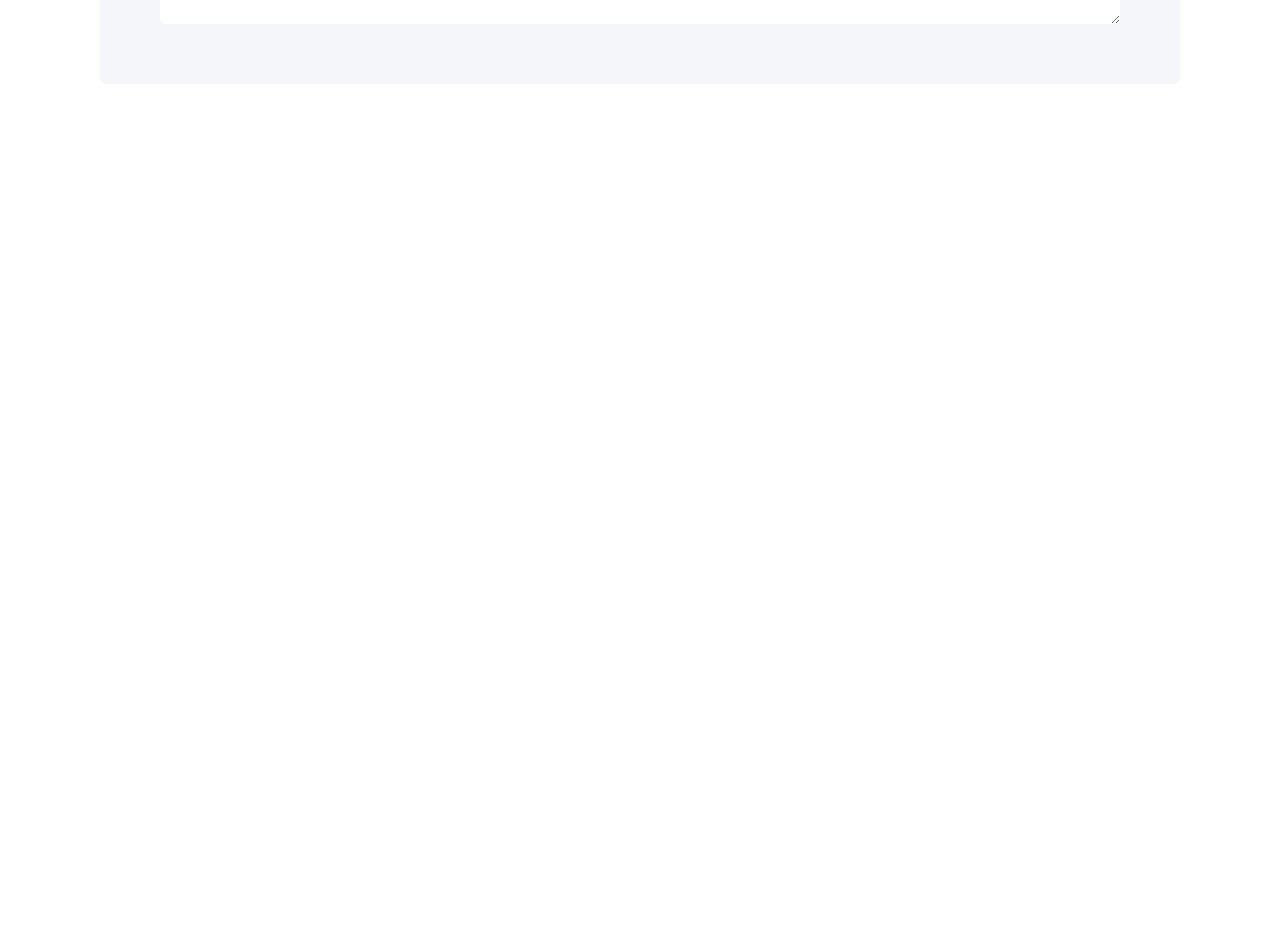
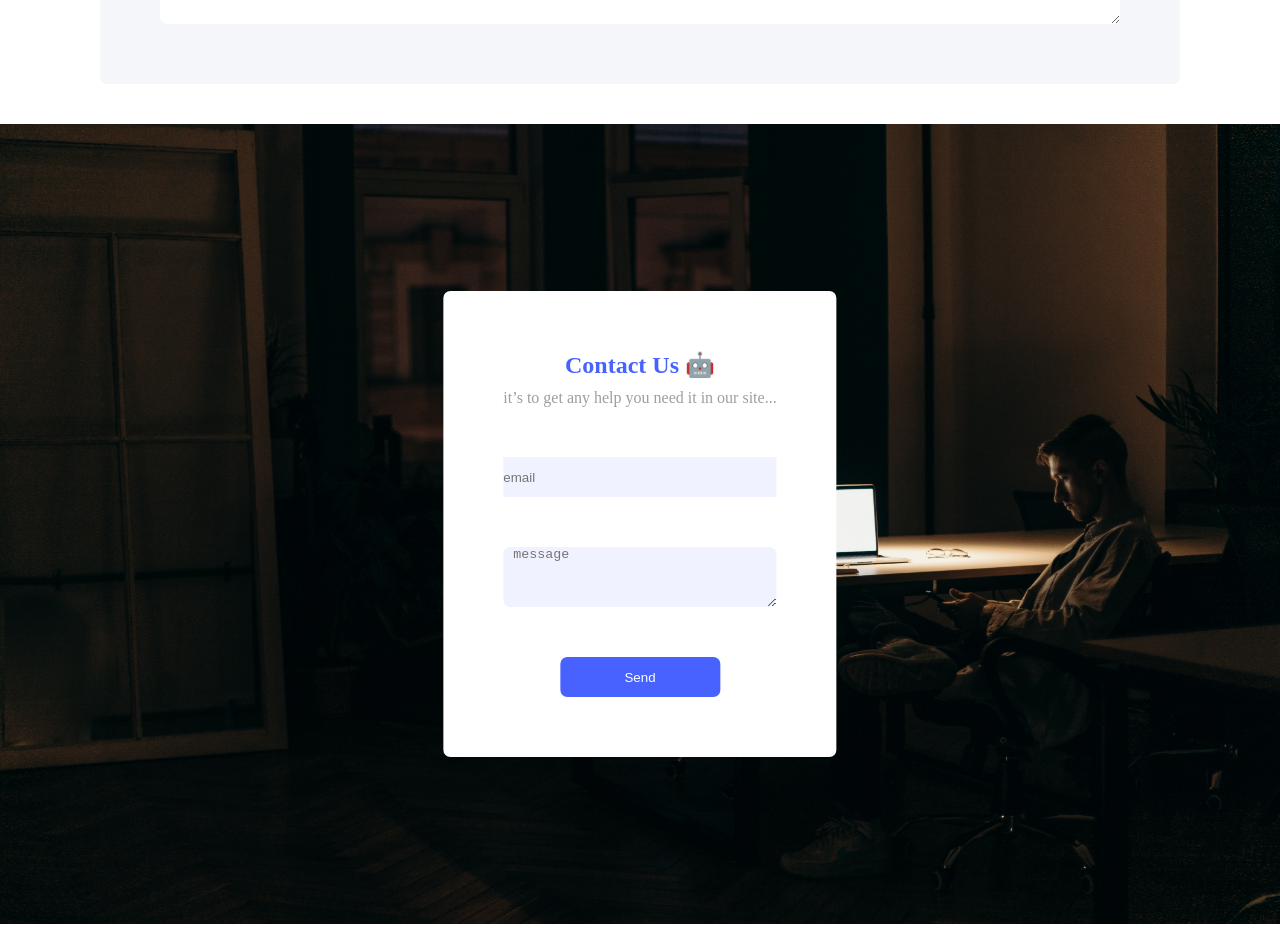
Before and after one commit to ibrahim2375/typing-test, a React (Create React App) app: page / in a window 1280 px wide. Shown: the part 3140-4068 px from the top of the page. Before the commit the page ends 3264 px from the top, so only its background shows below. Built offline with nearby package versions, Linux system fonts and the light colour scheme; no server answers.

Commit message:
finished contact item

```diff
--- /dev/null
+++ b/src/components/Contact.js
@@ -0,0 +1,22 @@
+import React from 'react'
+import '../css/Contact.css'
+import backgroundImage from '../img/contact background.jpg'
+function Contact() {
+    return (
+        <div className="contact">
+            <img src={backgroundImage} alt="background" />
+            <form>
+                <div className="txt">
+                    <h2>Contact Us 🤖</h2>
+                    <p>it’s to get any help you need it in our site...</p>
+                </div>
+                <input className="input" type="email" name="email" placeholder="email" />
+                <textarea className="message" name="message" placeholder="message"></textarea>
+                <button className="btn-send">Send</button>
+
+            </form>
+        </div>
+    )
+}
+
+export default Contact
--- a/src/components/Home.js
+++ b/src/components/Home.js
@@ -7,6 +7,7 @@ import img2 from '../img/services2.png';
 import img3 from '../img/services3.png';
 import img4 from '../img/services4.png';
 import Test from './Test';
+import Contact from './Contact'
 function Home() {
     const [data, setdata] = useState([
         {
@@ -36,6 +37,7 @@ function Home() {
     ])
 
     return (
+        <>
             <div className="container">
                 <div className="home">
                     <div className="landingInfo">
@@ -79,6 +81,8 @@ function Home() {
                     </div>
                 </div>
             </div>
+            <Contact />
+        </>
     )
 }
 
--- /dev/null
+++ b/src/css/Contact.css
@@ -0,0 +1,83 @@
+@import url("./Variable.css");
+.contact {
+  position: relative;
+  width: 100%;
+  height: 100vh;
+  /* height: 1080px; */
+}
+.contact > img {
+  object-fit: cover;
+  width: 100%;
+  height: 100%;
+}
+.contact form {
+  padding: var(--padding);
+  min-width: 300px;
+  position: absolute;
+  display: flex;
+  flex-direction: column;
+  justify-content: center;
+  align-items: center;
+  gap: var(--gap);
+  top: 50%;
+  left: 50%;
+  background-color: var(--mainColor);
+  transform: translate(-50%, -50%);
+  -webkit-transform: translate(-50%, -50%);
+  -moz-transform: translate(-50%, -50%);
+  -ms-transform: translate(-50%, -50%);
+  -o-transform: translate(-50%, -50%);
+  border-radius: var(--borderRadius);
+}
+.contact form .txt {
+  width: 100%;
+  display: flex;
+  flex-direction: column;
+  align-items: center;
+  gap: 10px;
+}
+.contact form .txt h2 {
+  color: var(--seconColor);
+}
+.contact form .txt p {
+  color: var(--textColor);
+}
+.contact form .btn-send {
+  background-color: var(--seconColor);
+  color: var(--mainColor);
+  width: var(--btnWidthStart);
+  height: var(--btnHeightStart);
+  border-radius: var(--borderRadius);
+  -webkit-border-radius: var(--borderRadius);
+  -moz-border-radius: var(--borderRadius);
+  -ms-border-radius: var(--borderRadius);
+  -o-border-radius: var(--borderRadius);
+}
+.contact form .input {
+  width: 100%;
+  height: var(--inputHeight);
+  background-color: var(--inputs);
+}
+.contact form .message {
+  width: 100%;
+  padding-left: var(--paddingleft);
+  background-color: var(--inputs);
+  height: var(--inputAreaHeight);
+  border-radius: var(--borderRadius);
+}
+.contact form .btn-send:hover {
+  padding-left: var(--paddingleft);
+  background-color: var(--mainColor);
+  color: var(--seconColor);
+  cursor: pointer;
+  border-radius: var(--borderRadius);
+}
+/* for mobile */
+
+@media (max-width: 768px) {
+  .contact form {
+    padding: 30px;
+  }
+}
+@media (max-width: 480px) {
+}
--- a/src/css/Variable.css
+++ b/src/css/Variable.css
@@ -4,16 +4,20 @@
   --thirdColor: #f4f6fa;
   --titleColor: black;
   --textColor: #9e9e9e;
-  --titleSize:64px;
+  --inputs: rgba(71, 98, 255, 0.08);
+  --inputHeight: 40px;
+  --inputAreaHeight: 60px;
+  --titleSize: 64px;
   --genralRange: 100%;
-  --borderRadius:7px;
+  --borderRadius: 7px;
   --padding: 60px;
   --gap: 50px;
   --logoWidth: 70px;
   --logoHeight: 70px;
-  --btnWidth:100px;
-  --btnHeight:30px;
-  --btnWidthStart:160px;
-  --btnHeightStart:40px;
-  --marginTop:100px;
+  --btnWidth: 100px;
+  --btnHeight: 30px;
+  --btnWidthStart: 160px;
+  --btnHeightStart: 40px;
+  --marginTop: 100px;
+  --paddingleft:10px;
 }
```
Lines whose indentation alone changed are shown as unchanged.
